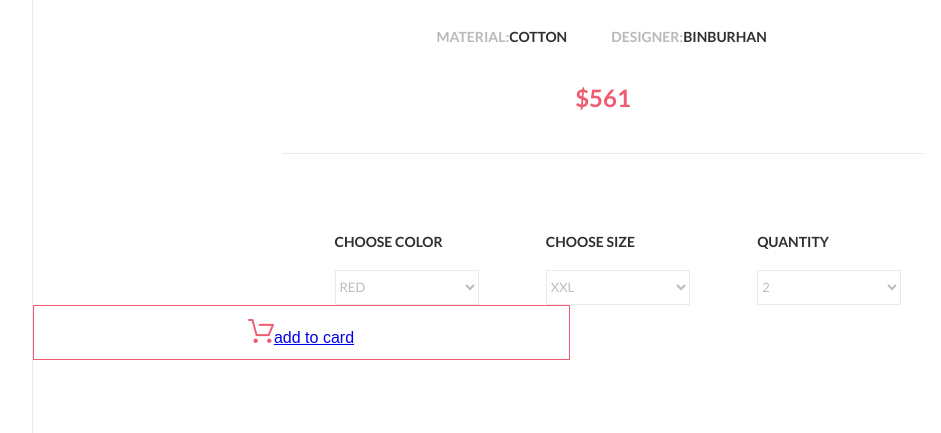
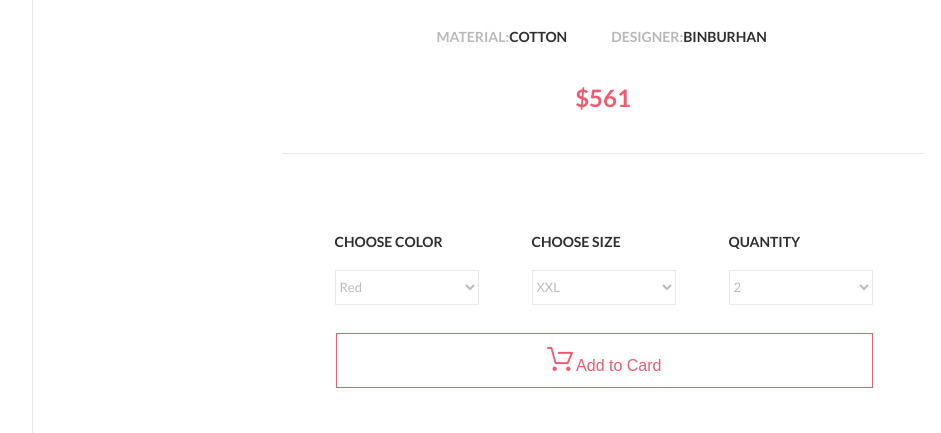
Before and after one commit to Axeman77/shop, a plain HTML site: page Single.html in a window 1280 px wide. Shown: the part 1296-1729 px from the top of the page, without its empty margins (197-1138 px from the left). Drawn offline with Linux system fonts and the light colour scheme.

Commit message:
3тий блок сингла

```diff
--- a/Single.html
+++ b/Single.html
@@ -94,14 +94,14 @@
                     <option value="color">blue</option>
                 </select>
                   </div>
-                  <div class="singlecont__wrapperproduct__pdescription_forms_div1">
+                  <div class="singlecont__wrapperproduct__pdescription_forms_div2">
                    <legend>choose size</legend>
                     <select id="size">
                     <option value="size">xxl</option>
                     <option value="size">xl</option>
                 </select>
                  </div>
-                  <div class="singlecont__wrapperproduct__pdescription_forms_div1">
+                  <div class="singlecont__wrapperproduct__pdescription_forms_div3">
                    <legend>quantity</legend>
                     <select id="quantity">
                     <option value="quantity">2</option>
@@ -112,7 +112,7 @@
                 </form>
 
                 <div class="singlecont__wrapperproduct__pdescription_btn">
-                <button><a href="#"><img src="img/Forma%201%20copy.png" alt="s">add to card</a></button>
+                <button><img src="img/Forma%201%20copy.png" alt="s"> Add to Card</button>
               </div>
 
                 </section>
--- a/css/main.css
+++ b/css/main.css
@@ -693,7 +693,12 @@ footer {
     margin-left: 302px;
     margin-right: 205px;
     display: flex;
-    justify-content: space-between;
+    /*justify-content: space-between;*/
+}
+
+.singlecont__wrapperproduct__pdescription_forms_div1,
+.singlecont__wrapperproduct__pdescription_forms_div2 {
+    margin-right: 53px;
 }
 
 .singlecont__wrapperproduct__pdescription_forms legend {
@@ -722,12 +727,21 @@ text-transform: uppercase;
     font-size: 13px;
     font-weight: 400;
     line-height: 24px;
+}
+
+#size {
     text-transform: uppercase;
+}
+
+#color {
+    text-transform: capitalize;
 }
 
 .singlecont__wrapperproduct__pdescription_btn button {
         width: 537px;
         height: 55px;
+    margin-top: 28px;
+    margin-left: 303px;
         background-repeat: no-repeat;
         background-position: center;
         border-style: solid;
@@ -735,5 +749,7 @@ border-width: 1px;
         border-color:  #ef5b70;
         box-sizing: border-box;
         background-color:  #ffffff;
+        color: #ef5b70;
+
 
 }
```
Lines whose indentation alone changed are shown as unchanged.
